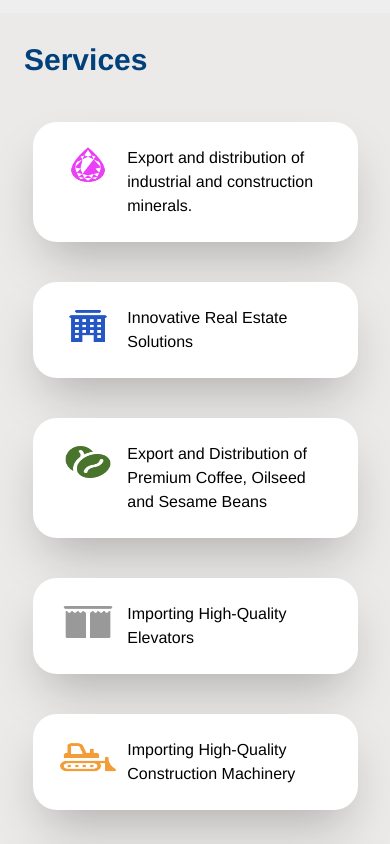
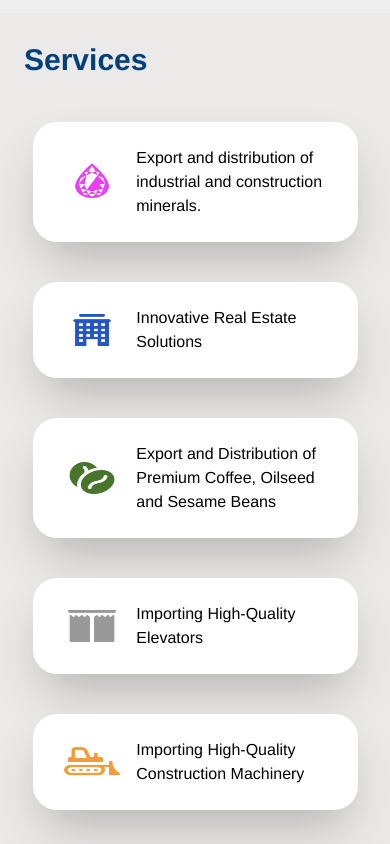
Before and after one commit to Upsurge-Tech/innovest, a React (Create React App) app: page / in a window 390 px wide. Shown: the part 5240-6084 px from the top of the page. Built offline with nearby package versions, Linux system fonts and the light colour scheme.

Commit message:
edit small cards height

```diff
--- a/src/components/new_service/SmallCards.js
+++ b/src/components/new_service/SmallCards.js
@@ -37,11 +37,11 @@ const SmallCards = ({
       onClick={handleClick}
     >
       <div className="">
-        <div className="flex py-4 mx-auto w-5/6">
-          <div className="basis-1/4">
+        <div className="flex py-4 mx-auto w-5/6 md:gap-x-0 gap-x-3">
+          <div className="basis-1/4 flex items-center justify-center">
             <img src={image} alt="imageHere" className="h-10 w-14" />
           </div>
-          <div className="basis-3/4">{paragraph}</div>
+          <div className="basis-3/4 flex justify-center item-center">{paragraph}</div>
         </div>
       </div>
     </div>
```
